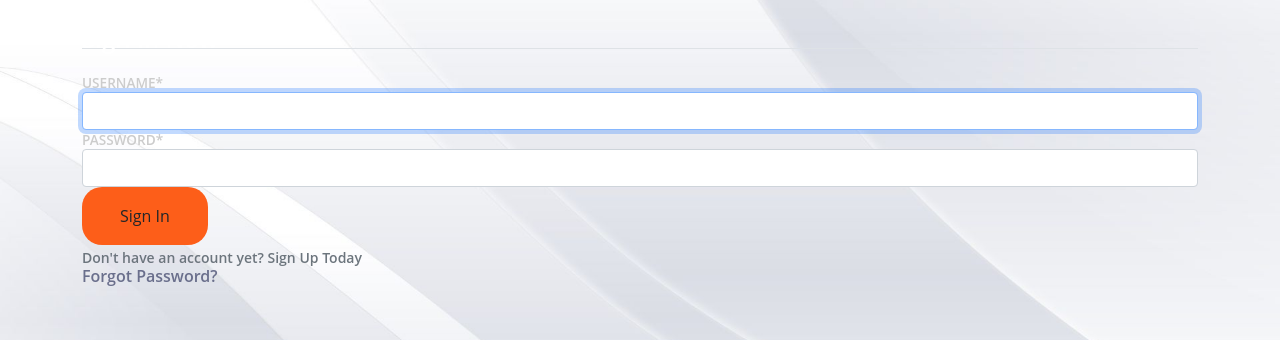
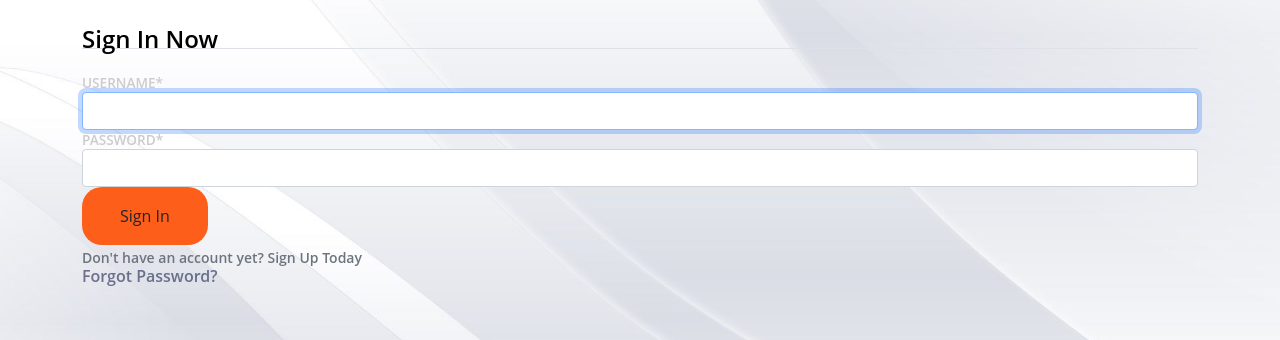
Before and after one commit to benjaakpe/Sanda-group11, a Django app: page /login/ in a window 1280 px wide. Shown: the part 141-481 px from the top of the page. Run offline with Django 3.2, Linux system fonts and the light colour scheme; some libraries are stand-ins or nearby versions.

Commit message:
sign in now color

```diff
--- a/Sandaapp/templates/Sandaapp/login.html
+++ b/Sandaapp/templates/Sandaapp/login.html
@@ -15,7 +15,7 @@
     <form action="" method="POST">
       {% csrf_token %}
       <fieldset class="form-group">
-          <legend class="border-bottom mb-4" style="color: white;">Sign In Now</legend>
+          <legend class="border-bottom mb-4" style="color: black;">Sign In Now</legend>
             {{ form|crispy }}
       </fieldset>
       <div class="form-group" id="signup-button">
```
